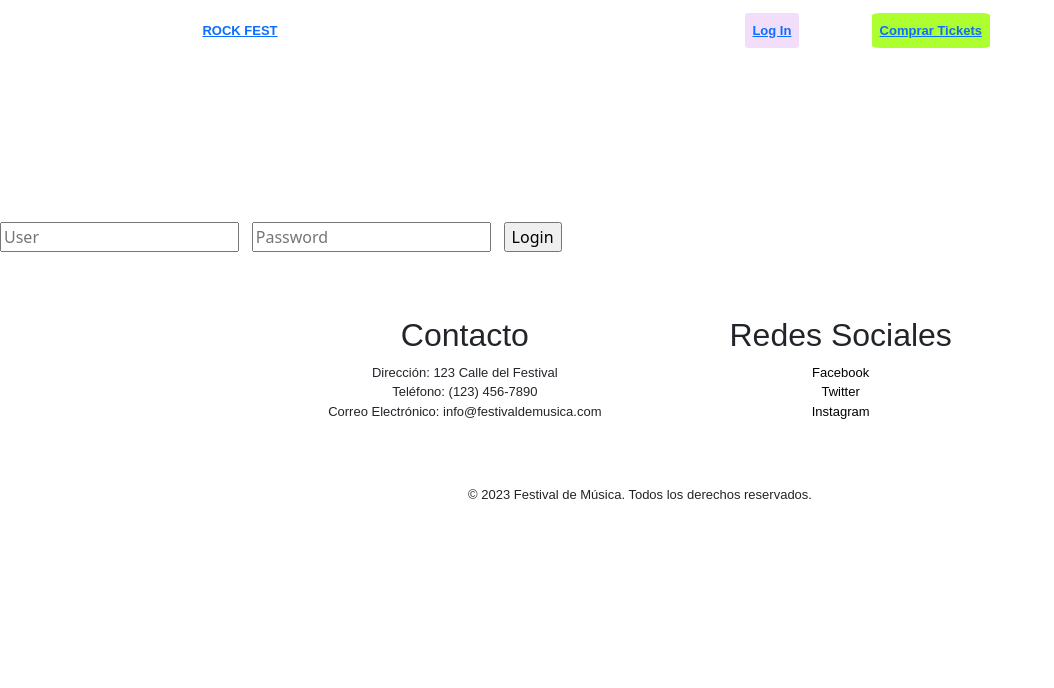
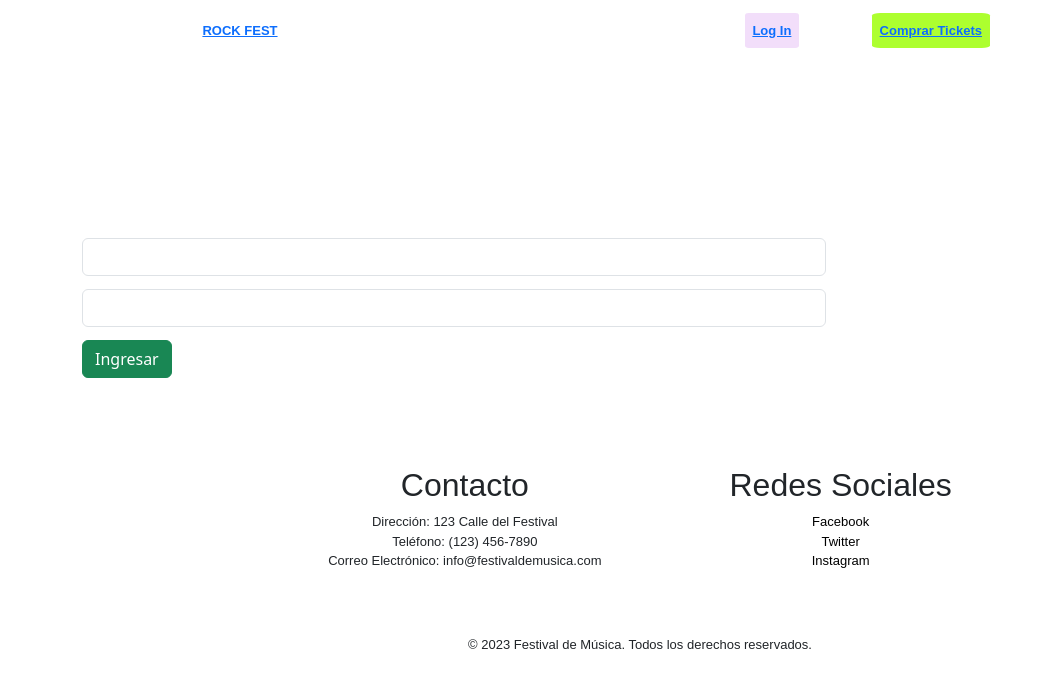
Before and after one commit to MilagrosVi/TpGrupalWeb, a Vue app in the folder frontend/: page /login in a window 1280 px wide. Shown: the top 688 px of the page, without its empty margins (0-1054 px from the left). Built offline with nearby package versions, Linux system fonts and the light colour scheme; no server answers.

Commit message:
Update UserLogin.vue

```diff
--- a/frontend/src/components/UserLogin.vue
+++ b/frontend/src/components/UserLogin.vue
@@ -1,42 +1,90 @@
 <template>
-    <div>
-        <h1>Login</h1>
-        <form @submit="checkUser">
-            <input type="text" v-model="user.name" placeholder="User">
-            <input type="password" v-model="user.password" placeholder="Password">
-            <input type="submit" value="Login">
+    <div class="container  mt-4">
+        <div id="logInApp" class="col-sm-8 col-sm-offset-2">
+            <h1>{{nameApp}}</h1>
+
+            <form v-on:submit="comprobarUsuario">
+                <input type="text" v-model="usuarioIngresado.nombreUsuario" class="form-control">
+                <input type="password" v-model="usuarioIngresado.contrasenia" class="form-control">
+                <input type="submit" value="Ingresar" class="btn btn-block btn-success">
             </form>
+            <br>
+
+        </div>
     </div>
 </template>
 
 <script>
 export default {
-    name: "UserLogin",
-    data () {
+    data() {
                 return {
-            user: {
-                name: "",
-                password: ""
+                    nameApp: 'LogIn',
+
+                    usuarioIngresado: {
+                        nombreUsuario:'',
+                        contrasenia:''
+                    },
+                    usuarios: []
+                    /*usuarios: [
+                        {
+                            nombreUsuario: 'juan',
+                            contrasenia: 1234
+                        },
+                        {
+                            nombreUsuario: 'pablo',
+                            contrasenia: 2415
+                        },
+                        {
+                            nombreUsuario: 'ana',
+                            contrasenia: 7845
                         }
+                    ]*/
                 }
             },
-    methods: {
-        checkUser(e){
-            e.preventDefault();
-
-            fetch('http://localhost:5000/api/login',{
-                method: "POST",
+            methods: { //creamos un objetos con funciones (métodos)
+                getUsuarios(){
+                    fetch('http://10.32.0.38:5000/usuarios',{
+                        method:"GET",
                         headers:{
                             'Content-Type': 'application/json'
+                        }
+                    })
+                    .then(resp => resp.json())
+                    .then(data => {
+                    let usuarios = data.usuarios;
+                    console.log(usuarios);
+                    usuarios.forEach(usuario => {this.usuarios.push(usuario)})
+                    //this.articles.push(...data)
+                    })
+                    .catch(error =>{
+                        console.log(error);
+                    })
                 },
-                body: JSON.stringify(this.user)
+
+                comprobarUsuario: function(e){
+                    e.preventDefault();
+                    var flag = false;
+                    console.log(this.usuarioIngresado);
+                    this.usuarios.forEach(usuario => {
+                        if(this.usuarioIngresado.nombreUsuario == usuario.nombreUsuario &&
+                        this.usuarioIngresado.contrasenia == usuario.contrasenia){
+                            console.log('Acceso concedido');
+                            flag = true;
+                            window.location.replace("http://localhost:8080");
+                            return;
                         }
-            ).then( response => { console.log(response)})
-        }
+                    });
+
+                    if(flag==false)
+                        console.log('Acceso denegado');
+                },
+            },
+            created(){
+                this.getUsuarios();
             }
 }
 </script>
 
-<styles>
+<style>
 
-</styles>
+</style>
```
Lines whose indentation alone changed are shown as unchanged.
